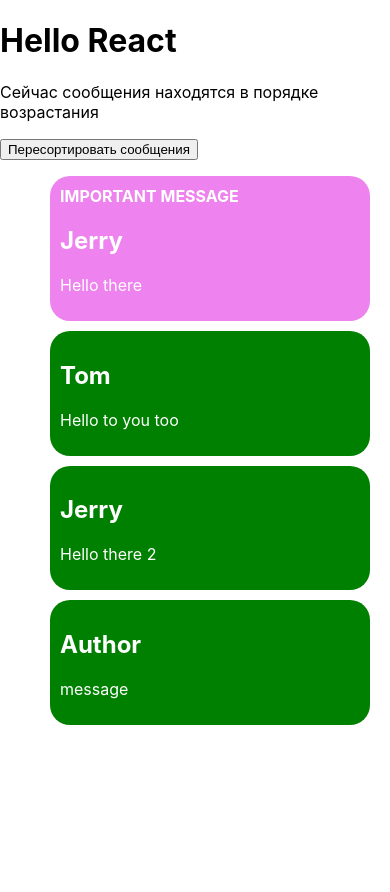
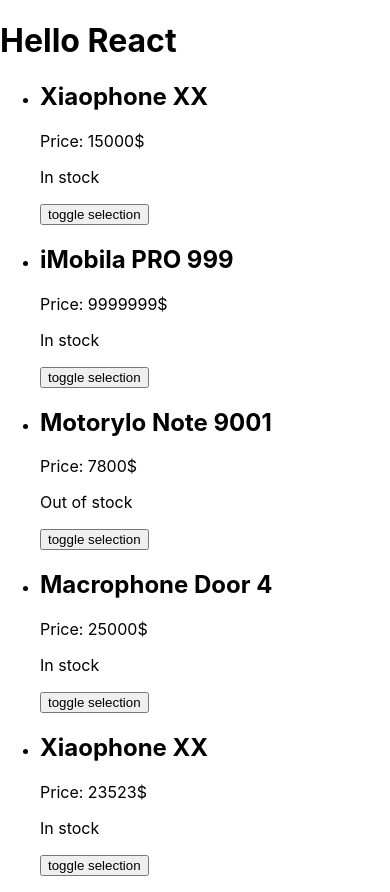
Before and after one commit to freshcourses-fe/react-lessons, a React (Create React App) app: page / in a window 390 px wide. Before the commit the page ends 844 px from the top, so only its background shows below. Built offline with nearby package versions, Linux system fonts and the light colour scheme.

Commit message:
Add Phones components

```diff
--- a/src/App.js
+++ b/src/App.js
@@ -1,47 +1,15 @@
 import './App.css';
 import React from 'react';
 import Header from './components/Header';
-import MessageList from './components/MessageList';
-import messagesDb from './data';
+import PhoneDashboard from './components/PhoneDasboard';
+
 class App extends React.Component {
-  constructor(props) {
-    super(props);
-
-    this.state = {
-      messages: messagesDb,
-      isReversed: false,
-    };
-  }
-
-  sortMessages = () => {
-    const { messages, isReversed } = this.state;
-
-    const messagesCopy = JSON.parse(JSON.stringify(messages));
-
-    this.setState({
-      isReversed: !isReversed,
-      messages: messagesCopy.sort((a, b) => {
-        if (isReversed) {
-          return a.id - b.id;
-        }
-
-        return b.id - a.id;
-      }),
-    });
-  };
-
   render() {
-    const { messages, isReversed } = this.state;
     return (
       <>
         <Header />
         <main>
-          <p>
-            Сейчас сообщения находятся в порядке{' '}
-            {isReversed ? 'убывания' : 'возрастания'}
-          </p>
-          <button onClick={this.sortMessages}>Пересортировать сообщения</button>
-          <MessageList messages={messages} />
+          <PhoneDashboard />
         </main>
       </>
     );
--- /dev/null
+++ b/src/components/Phone/index.jsx
@@ -0,0 +1,19 @@
+function Phone({
+  phone: { name, model, price, isAvalible, id, isSelected },
+  togglePhoneSelection,
+}) {
+  const styles = {
+    backgroundColor: isSelected ? 'green' : 'transparent',
+  };
+
+  return (
+    <article style={styles}>
+      <h2>{`${name} ${model}`}</h2>
+      <p>Price: {price}$</p>
+      <p>{isAvalible ? 'In stock' : 'Out of stock'}</p>
+      <button onClick={() => togglePhoneSelection(id)}>toggle selection</button>
+    </article>
+  );
+}
+
+export default Phone;
--- /dev/null
+++ b/src/components/PhoneDasboard/index.jsx
@@ -0,0 +1,47 @@
+import React from 'react';
+import PhoneList from '../PhoneList';
+import phonesArray from './../../priceData.json';
+
+class PhoneDashboard extends React.Component {
+  constructor(props) {
+    super(props);
+
+    this.state = {
+      phones: phonesArray.map((phone) => {
+        return {
+          ...phone,
+          isSelected: false,
+        };
+      }),
+    };
+  }
+
+  togglePhoneSelection = (id) => {
+    const { phones } = this.state;
+
+    const newPhones = phones.map((phone) => {
+      return {
+        ...phone,
+        isSelected: phone.id === id ? !phone.isSelected : phone.isSelected,
+      };
+    });
+
+    this.setState({
+      phones: newPhones,
+    });
+  };
+
+  render() {
+    const { phones } = this.state;
+    return (
+      <div>
+        <PhoneList
+          phones={phones}
+          togglePhoneSelection={this.togglePhoneSelection}
+        />
+      </div>
+    );
+  }
+}
+
+export default PhoneDashboard;
--- /dev/null
+++ b/src/components/PhoneList/index.jsx
@@ -0,0 +1,13 @@
+import Phone from '../Phone';
+
+function PhoneList({ phones, togglePhoneSelection }) {
+
+  const phoneElements = phones.map((phone) => (
+    <li key={`${phone.name}-${phone.id}`}>
+      <Phone phone={phone} togglePhoneSelection={togglePhoneSelection} />
+    </li>
+  ));
+  return <ul>{phoneElements}</ul>;
+}
+
+export default PhoneList;
--- /dev/null
+++ b/src/priceData.json
@@ -0,0 +1,37 @@
+[
+  {
+    "id": 1,
+    "name": "Xiaophone",
+    "model": "XX",
+    "price": 15000,
+    "isAvalible": true
+  },
+  {
+    "id": 2,
+    "name": "iMobila",
+    "model": "PRO 999",
+    "price": 9999999,
+    "isAvalible": true
+  },
+  {
+    "id": 3,
+    "name": "Motorylo",
+    "model": "Note 9001",
+    "price": 7800,
+    "isAvalible": false
+  },
+  {
+    "id": 4,
+    "name": "Macrophone",
+    "model": "Door 4",
+    "price": 25000,
+    "isAvalible": true
+  },
+  {
+    "id": 5,
+    "name": "Xiaophone",
+    "model": "XX",
+    "price": 23523,
+    "isAvalible": true
+  }
+]
```
